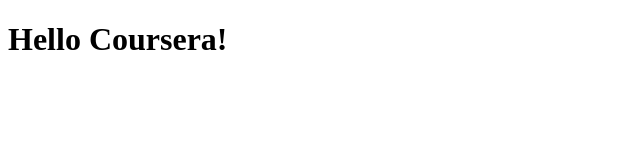
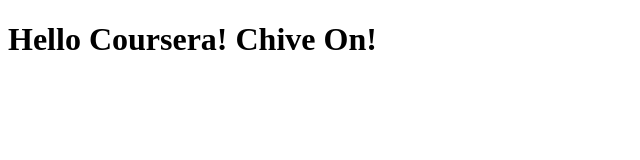
Before and after one commit to swcarmer/coursera-test, a plain HTML site: page site/index.html in a window 1280 px wide. Shown: the whole page, without its empty margins (0-640 px from the left). Drawn offline with Linux system fonts and the light colour scheme.

Commit message:
a change

```diff
--- a/site/index.html
+++ b/site/index.html
@@ -4,6 +4,6 @@
     <title>Hello Coursera!</title>
 </head>
 <body>
-<h1>Hello Coursera!</h1>
+<h1>Hello Coursera! Chive On!</h1>
 </body>
 </html>
```
